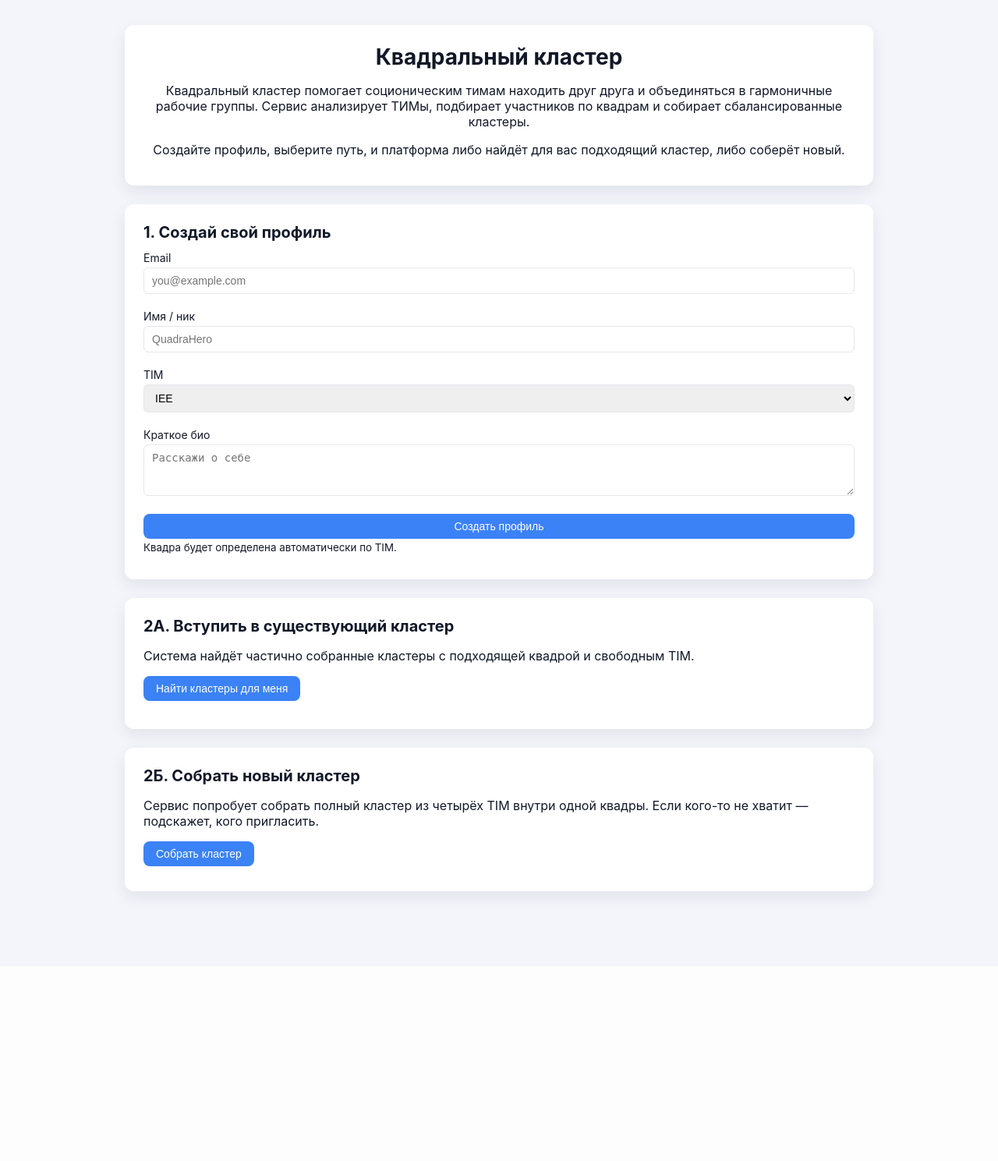
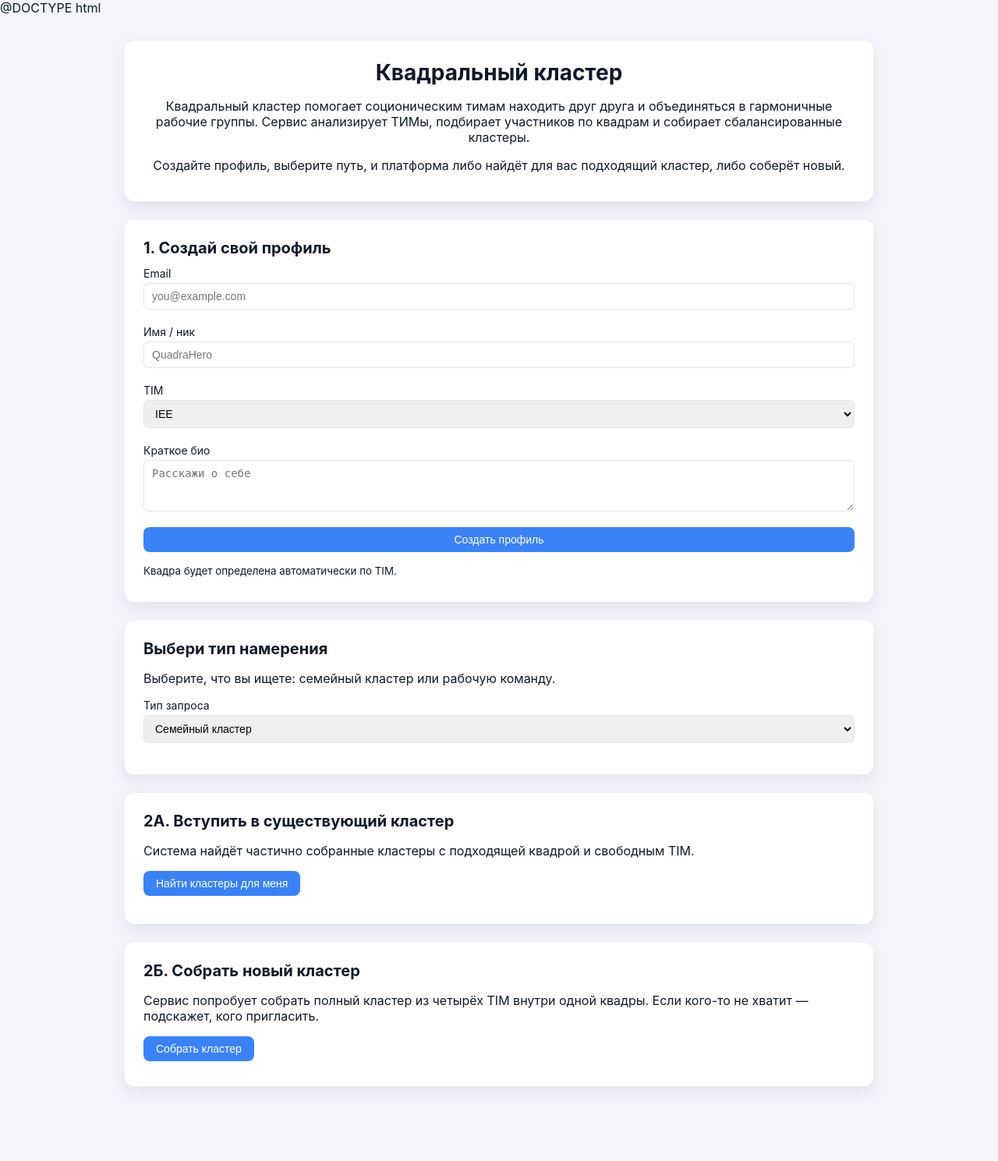
Before and after one commit to quadracluster-lgtm/quadral-cluster, a FastAPI app: page / in a window 1280 px wide. Shown: the whole page at 78% size. Before the commit the page ends 1159 px from the top, so only its background shows below. Run offline with FastAPI, Linux system fonts and the light colour scheme.

Commit message:
Fix merge conflicts and restore frontend + main

```diff
--- a/pyproject.toml
+++ b/pyproject.toml
@@ -8,7 +8,6 @@ requires-python = ">=3.12"
 dependencies = [
   "fastapi>=0.111",
   "uvicorn[standard]>=0.30",
-
   "pydantic>=2.7",
   "pydantic-settings>=2.3",
   "sqlalchemy>=2.0",
--- a/src/quadral_cluster/main.py
+++ b/src/quadral_cluster/main.py
@@ -8,6 +8,7 @@ from fastapi.templating import Jinja2Templates
 from .api.routes import router
 from .api.routes_matching import router as matching_router
 from .database import Base, engine
+
 
 app = FastAPI(
     title="Quadral Cluster Core API",
@@ -30,12 +31,17 @@ app.include_router(matching_router)
 BASE_DIR = Path(__file__).resolve().parent
 templates = Jinja2Templates(directory=str(BASE_DIR / "templates"))
 
-
+app.mount(
+    "/static",
+    StaticFiles(directory=str(BASE_DIR / "static")),
+    name="static",
+)
 
 
 @app.on_event("startup")
 def on_startup() -> None:
-    from .models import domain  # noqa: F401 - ensure models are imported
+    # Ensure models are imported so that metadata is populated
+    from .models import domain  # noqa: F401
     from .models import availability, cluster, preference  # noqa: F401
 
     Base.metadata.create_all(bind=engine)
--- a/src/quadral_cluster/static/main.js
+++ b/src/quadral_cluster/static/main.js
@@ -27,8 +27,13 @@ function renderMessage(containerId, text) {
   el.textContent = text;
 }
 
+// Получить выбранный тип намерения (cluster_type)
+function getIntentType() {
+  const select = document.getElementById("intent-type");
+  return select ? select.value : "family";
+}
+
 // ---------- 1. СОЗДАНИЕ ПРОФИЛЯ ----------
-
 async function handleProfileSubmit(event) {
   event.preventDefault();
 
@@ -74,8 +79,7 @@ async function handleProfileSubmit(event) {
   }
 }
 
-// ---------- 2A. ВСТУПИТЬ В СУЩЕСТВУЮЩИЙ КЛАСТЕР ----------
-
+// ---------- 2А. ВСТУПИТЬ В СУЩЕСТВУЮЩИЙ КЛАСТЕР ----------
 async function fetchOpenClusters() {
   const user = loadCurrentUser();
   const container = document.getElementById("open-clusters");
@@ -88,9 +92,12 @@ async function fetchOpenClusters() {
     return;
   }
 
+  const clusterType = encodeURIComponent(getIntentType());
   const url = `/clusters/open?quadra=${encodeURIComponent(
     user.quadra
-  )}&tim=${encodeURIComponent(user.socionics_type)}&limit=10`;
+  )}&tim=${encodeURIComponent(
+    user.socionics_type
+  )}&limit=10&cluster_type=${clusterType}`;
 
   try {
     const resp = await fetch(url);
@@ -111,7 +118,9 @@ async function fetchOpenClusters() {
       card.className = "cluster-card";
 
       const title = document.createElement("h3");
-      title.textContent = `Кластер #${cluster.id} (${cluster.quadra})`;
+      title.textContent = `Кластер #${cluster.id} (${cluster.quadra}, ${
+        cluster.cluster_type || "family"
+      })`;
       card.appendChild(title);
 
       if (cluster.members && cluster.members.length) {
@@ -144,7 +153,11 @@ async function joinCluster(clusterId) {
     const resp = await fetch("/clusters/join", {
       method: "POST",
       headers: { "Content-Type": "application/json" },
-      body: JSON.stringify({ cluster_id: clusterId, user_id: user.user_id }),
+      body: JSON.stringify({
+        cluster_id: clusterId,
+        user_id: user.user_id,
+        cluster_type: getIntentType(),
+      }),
     });
 
     const data = await resp.json();
@@ -162,7 +175,6 @@ async function joinCluster(clusterId) {
 }
 
 // ---------- 2Б. СОБРАТЬ НОВЫЙ КЛАСТЕР ----------
-
 async function buildCluster() {
   const user = loadCurrentUser();
   if (!user) {
@@ -174,7 +186,11 @@ async function buildCluster() {
     const resp = await fetch("/clusters/find_or_create", {
       method: "POST",
       headers: { "Content-Type": "application/json" },
-      body: JSON.stringify({ user_id: user.user_id, quadra: user.quadra }),
+      body: JSON.stringify({
+        user_id: user.user_id,
+        quadra: user.quadra,
+        cluster_type: getIntentType(),
+      }),
     });
 
     const data = await resp.json();
@@ -212,7 +228,6 @@ async function buildCluster() {
 }
 
 // ---------- ИНИЦИАЛИЗАЦИЯ ----------
-
 document.addEventListener("DOMContentLoaded", () => {
   const form = document.getElementById("profile-form");
   if (form) {
--- a/src/quadral_cluster/templates/index.html
+++ b/src/quadral_cluster/templates/index.html
@@ -1,4 +1,4 @@
-<!DOCTYPE html>
+@DOCTYPE html
 <html lang="ru">
   <head>
     <meta charset="UTF-8" />
@@ -64,6 +64,18 @@
         <div id="signup-result" class="message"></div>
       </section>
 
+      <section class="card" id="block-intent-type">
+        <h2>Выбери тип намерения</h2>
+        <p>Выберите, что вы ищете: семейный кластер или рабочую команду.</p>
+        <label>
+          Тип запроса
+          <select id="intent-type">
+            <option value="family">Семейный кластер</option>
+            <option value="work">Рабочая команда</option>
+          </select>
+        </label>
+      </section>
+
       <section class="card" id="block-join-cluster">
         <h2>2А. Вступить в существующий кластер</h2>
         <p>
```
